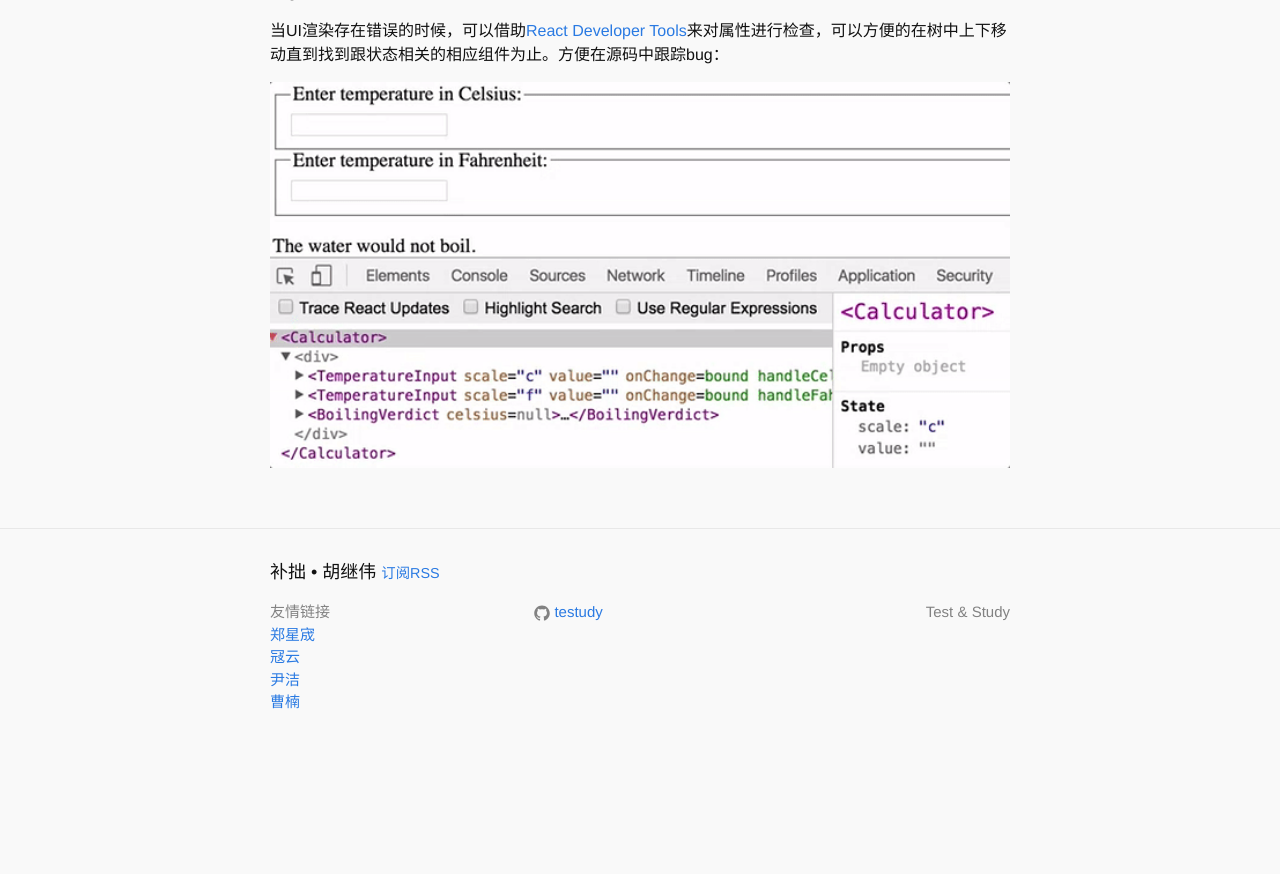
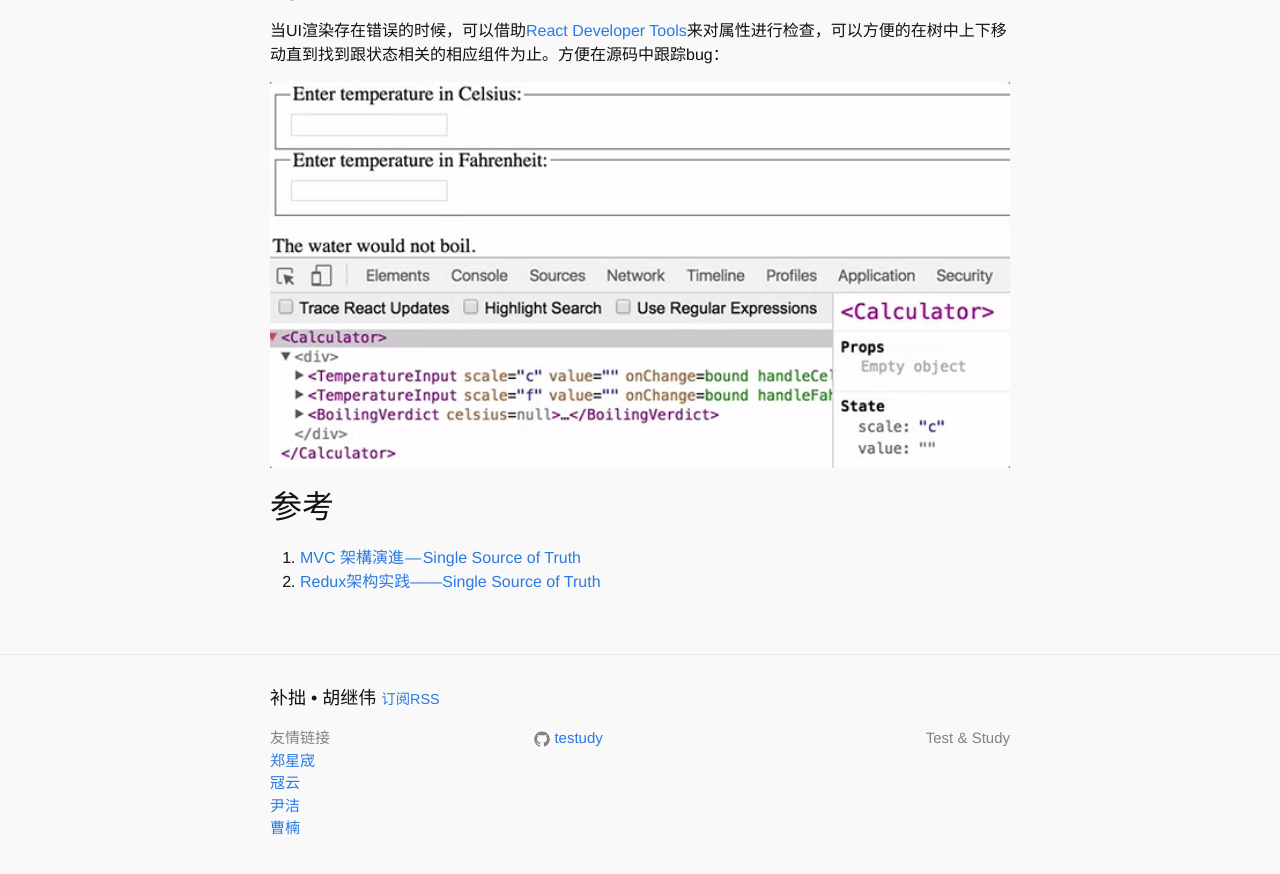
Before and after one commit to testudy/testudy.github.io, a Jekyll site: the page built from tech/_posts/2017-01-02-react-11-lifting-state-up.md, in a window 1280 px wide and 900 px high, scrolled down 7129 px. Shown: the top 874 px of the window. Built offline with Jekyll 4.4.1, drawn with Linux system fonts in a browser that asks for light colours; comment, search, counter and statistics services are not loaded; before the commit the page ends 7903 px from its top, so only the background shows below that.

Commit message:
添加参考资料

```diff
--- a/tech/_posts/2017-01-02-react-11-lifting-state-up.md
+++ b/tech/_posts/2017-01-02-react-11-lifting-state-up.md
@@ -288,3 +288,8 @@ When you see something wrong in the UI, you can use [React Developer Tools](http
 当UI渲染存在错误的时候，可以借助[React Developer Tools](https://github.com/facebook/react-devtools)来对属性进行检查，可以方便的在树中上下移动直到找到跟状态相关的相应组件为止。方便在源码中跟踪bug：
 
 <img src="/tech/media/react-devtools-state.gif" alt="Monitoring State in React DevTools" width="100%">
+
+## 参考
+
+1. [MVC 架構演進 — Single Source of Truth](https://medium.com/@rayshih771012/mvc-架構演進-single-source-of-truth-2720f5a5facd)
+2. [Redux架构实践——Single Source of Truth](http://react-china.org/t/redux-single-source-of-truth/5564)
```
